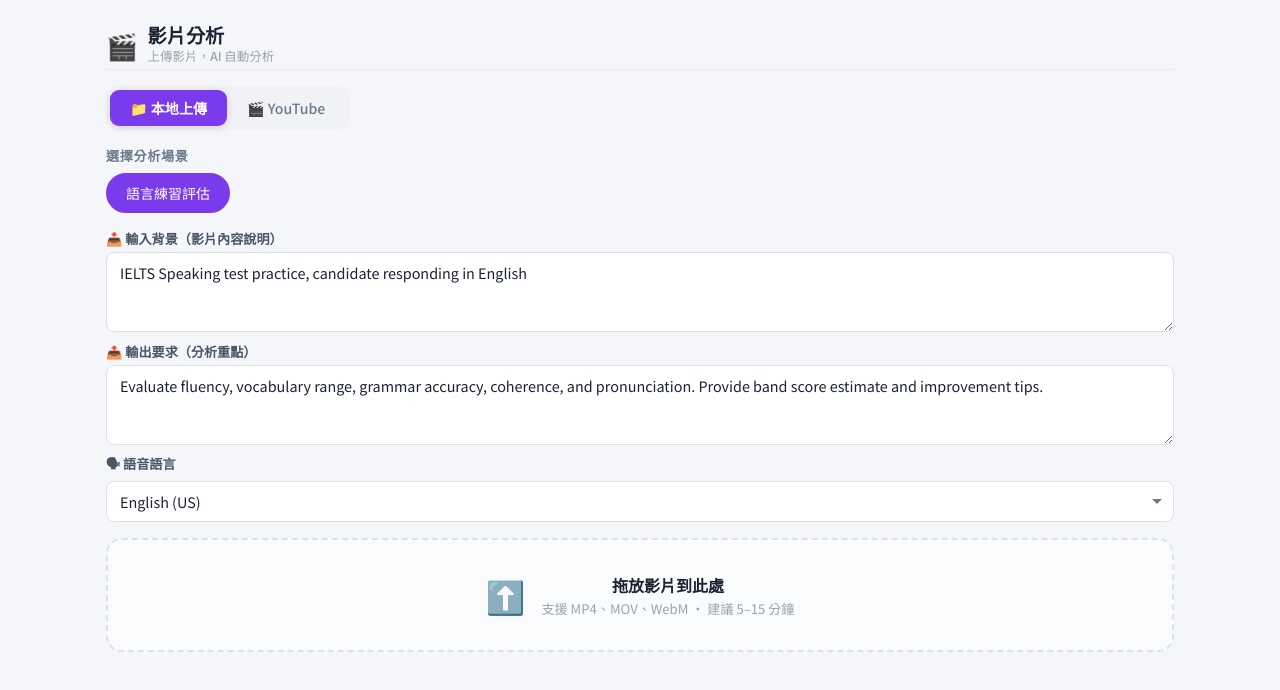
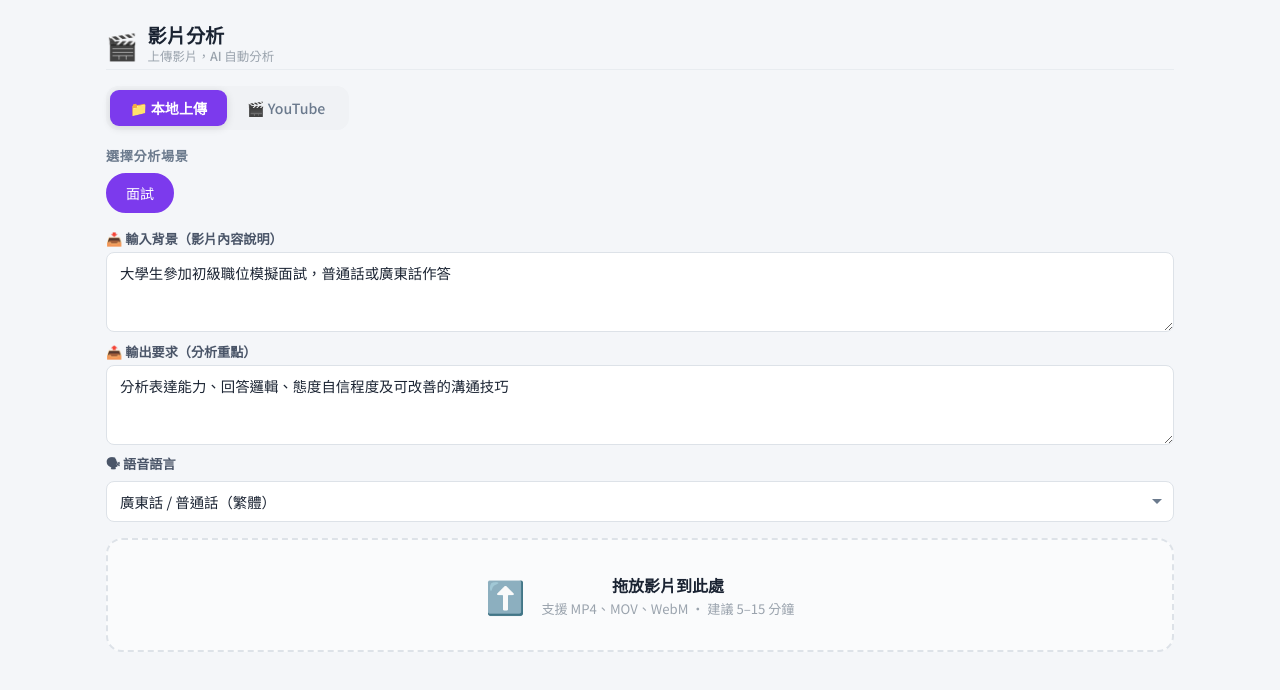
Before and after one commit to erickh826/InClassSense, a React (Vite) app: page / in a window 1280 px wide. Shown: the top 690 px of the page. Built offline with nearby package versions, Linux system fonts and the light colour scheme.

Commit message:
intervew tab demo

```diff
--- a/index.html
+++ b/index.html
@@ -3,7 +3,7 @@
   <head>
     <meta charset="UTF-8" />
     <meta name="viewport" content="width=device-width, initial-scale=1.0" />
-    <title>InClassSense - 多模態兒童發展觀察</title>
+    <title>InClassSense -面試</title>
   </head>
   <body>
     <div id="root"></div>
--- a/src/pages/VideoUploadPage.tsx
+++ b/src/pages/VideoUploadPage.tsx
@@ -14,12 +14,13 @@ interface PresetPrompt {
 }
 
 const PRESET_PROMPTS: PresetPrompt[] = [
+
   {
-    label: '語言練習評估',
-    input: 'IELTS Speaking test practice, candidate responding in English',
-    output: 'Evaluate fluency, vocabulary range, grammar accuracy, coherence, and pronunciation. Provide band score estimate and improvement tips.',
-    lang: 'en-US',
-  },
+    label: '面試',
+    input: '大學生參加初級職位模擬面試，普通話或廣東話作答',
+    output: '分析表達能力、回答邏輯、態度自信程度及可改善的溝通技巧',
+    lang: 'zh-TW',
+  }
 
 ];
 
```
